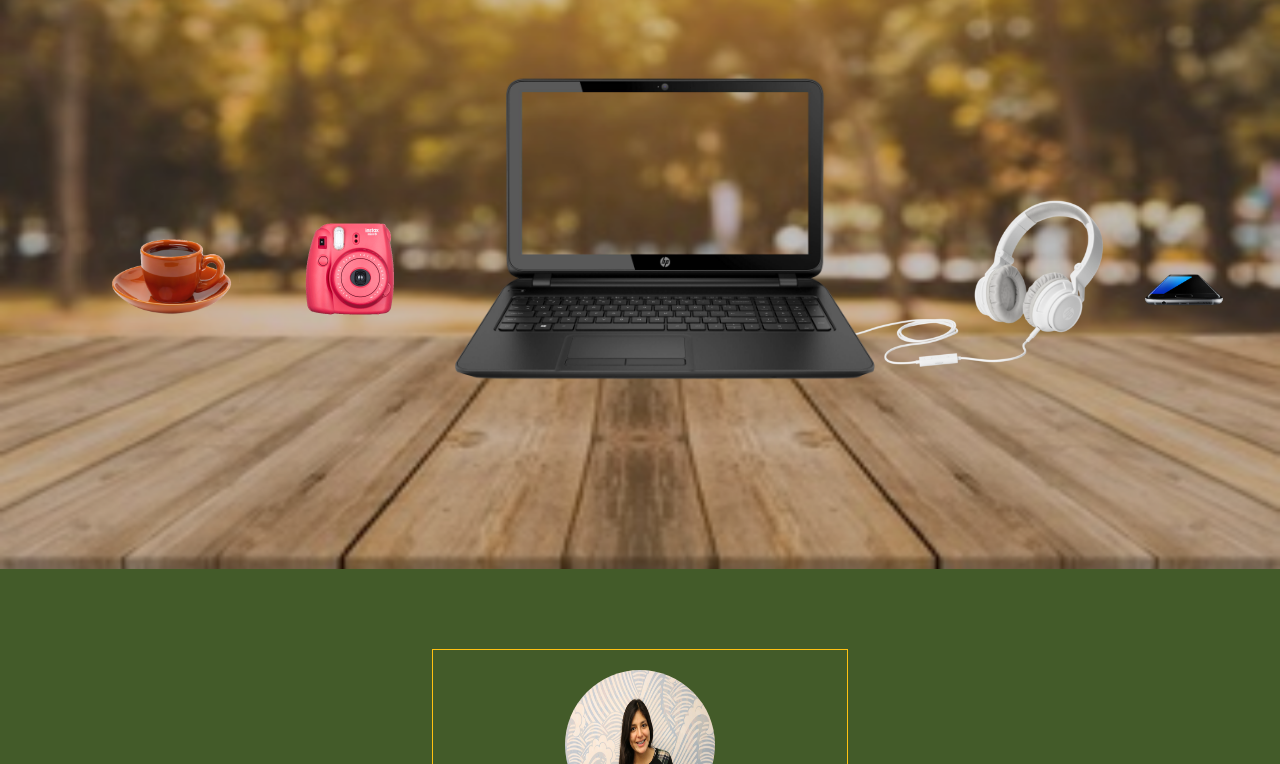
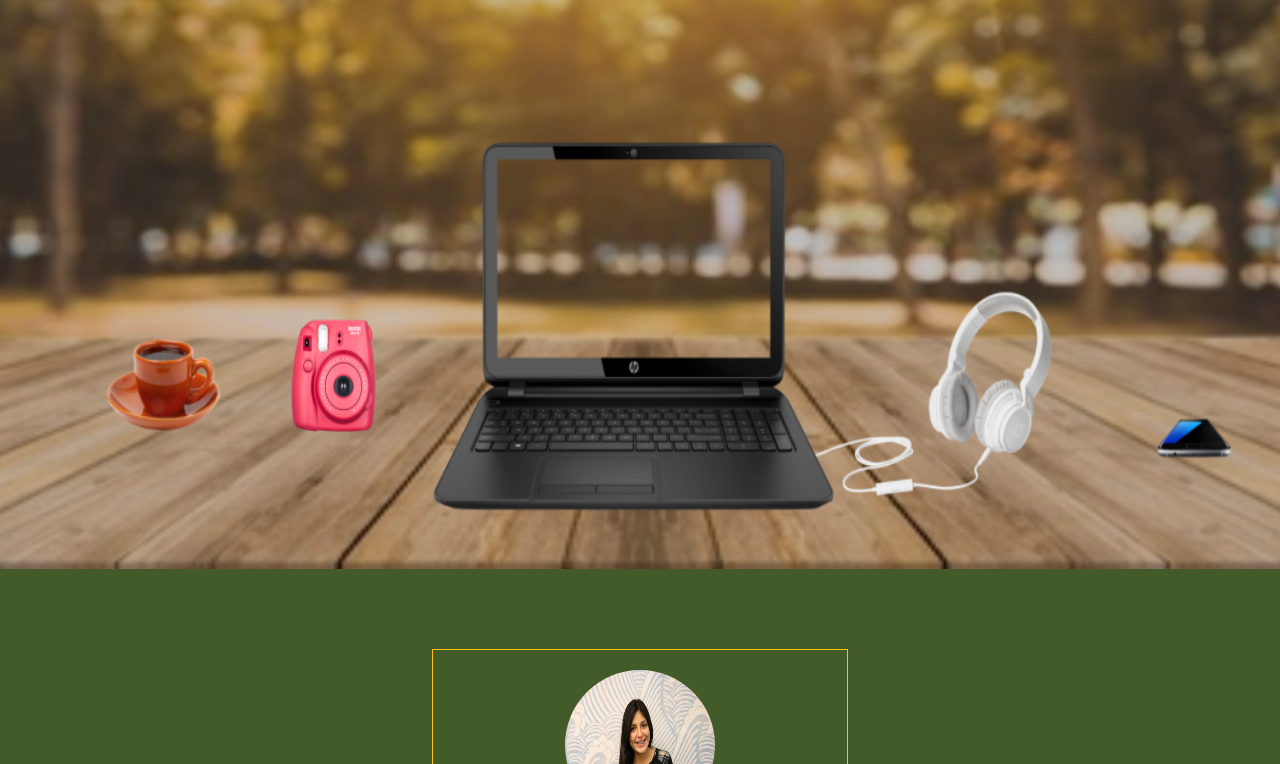
Before and after one commit to betsyvies/portafolio, a plain HTML site: page index.html in a window 1280 px wide. Shown: the part 231-995 px from the top of the page. Drawn offline with Linux system fonts and the light colour scheme; a script that the page names is missing; files whose address does not match are found by name.

Commit message:
quitando imagenes y agregando portadas

```diff
--- a/css/main.css
+++ b/css/main.css
@@ -11,7 +11,7 @@
 }
 
 .container {
-  padding-top: 4rem;
+  padding-top: 8rem;
   background-color: #435b29;
 }
 
@@ -51,12 +51,6 @@
   position: relative;
 }
 
-.sobre {
- position:absolute;
- top:34rem;
- right:0px;
-}
-
 .sobre-text {
   position: absolute;
   top: 15rem;
@@ -67,17 +61,12 @@
 }
 
 .portada {
-background-image: url(../assets/images/portada.png);
+background-image: url(../assets/images/portada-mobile.png);
 background-size: 100vw 100vh;
 background-repeat: no-repeat;
 background-position: center center;
 height: 100vh;
 z-index: -1;
-}
-
-[alt="laptop"] {
-  z-index: 1000;
-  width: 36rem;
 }
 
 .text {
@@ -229,59 +218,16 @@ hr {
 
 /* Style for media query */
 
-@media (min-width: 500px) {
-  .sobre {
-    top: 34rem;
-    right: 10rem;
-  }
-}
-
 @media (min-width:768px) {
-  .sobre {
-    top: 34rem;
-    right: 27rem;
-  }
+  .portada {
+    background-image: url(../assets/images/portada-tablet.png);
+    }
 }
 
 @media (min-width:955px) {
-  /* Global */
-
-  .container {
-    padding-top: 8rem;
-  }
-
-  /* Style for home */
-
-  [alt="laptop"] {
-    z-index: 1000;
-    width: 43rem;
-  }
-
-  .sobre-text {
-    top: 12rem;
-    right: 0px;
-    font-size: 4rem;
-  }
-
-  .sobre {
-    top: 30rem;
-    right: 27rem;
-  }
-
-  .sobre-camera {
-    position: absolute;
-    width: 10rem;
-    top: 47rem;
-    left: 10rem;
-  }
-
-  .sobre-headphones{
-    position: absolute;
-    width: 30rem;
-    top: 42rem;
-    left: 64rem;
-    z-index: 50;
-  }
+  .portada {
+    background-image: url(../assets/images/portada-desktop.png);
+    }
 
   /* Style for about */
 
@@ -321,38 +267,8 @@ hr {
 }
 
 @media (min-width:1000px) {
-  /* Style for home */
+  /* Style for Skills */
 
-  .sobre {
-    top: 30rem;
-    left: 45rem;
-  }
-
-  .sobre-coffe {
-    position: absolute;
-    width: 16rem;
-    top: 45rem;
-    left: 8rem;
-  }
-
-  .sobre-mobile {
-    position: absolute;
-    width: 8rem;
-    top: 50rem;
-    right: 4em;
-  }
-
-  .sobre-camera {
-    top: 45rem;
-    left: 30rem;
-  }
-
-  .sobre-headphones{
-    top: 40rem;
-    left: 82rem;
-  }
-
-  /* Style for Skills */
   .sobre-title-skills {
     top:6rem;
   }
--- a/index.html
+++ b/index.html
@@ -58,11 +58,6 @@
     <div class="container-fluid">
       <div class="row">
         <div id="images-cover-page" class="portada">
-          <img class="sobre" src="assets/images/laptop.png" alt="laptop">
-          <img class="sobre-coffe visible-lg-block visible-md-block" src="assets/images/coffee.png" alt="coffee">
-          <img class="sobre-camera visible-lg-block visible-md-block" src="assets/images/instax-mini-8-raspberry.png.webp" alt="camera">
-          <img class="sobre-mobile visible-lg-block" src="assets/images/mobile.png" alt="mobile">
-          <img class="sobre-headphones visible-lg-block" src="assets/images/headphones.png" alt="headphones">
           <div class="col-xs-12 col-lg-12 sobre-text">
             <span>Hi, I'm Betsy Vidal</span>
             <br>
@@ -234,7 +229,7 @@
     <div class="container-fluid">
       <div class="row">
         <div class="col-xs-12 col-lg-12 container-contact">
-          <div class="col-xs-12 col-lg-6">
+          <div class="col-xs-12 col-sm-12 col-md-6 col-lg-6">
             <h2 class="title-contact">CONTACT</h2>
             <p class="text-contact col-xs-12 col-lg-6">
               Are you ready to start a new adventure? Yes? Contact me to do the magic.
@@ -256,8 +251,8 @@
               </div>
             </div>
           </div>
-          <div class="col-xs-12 col-lg-6 container-form">
-            <form action="">
+          <div class="col-xs-12 col-sm-12 col-md-6 col-lg-6 container-form">
+            <form action="" class="">
               <div class="form-group">
                 <input type="email" class="form-control" id="email" placeholder="Name">
               </div>
```
Also changed, not shown: assets/images/coffee.png (deleted), assets/images/headphones.png (deleted), assets/images/instax-mini-8-raspberry.png.webp (deleted), assets/images/laptop.png (deleted), assets/images/mobile.png (deleted), assets/images/portada-desktop.png (added), assets/images/portada-mobile.png (added), assets/images/portada-tablet.png (added), assets/images/portada.png (deleted).
